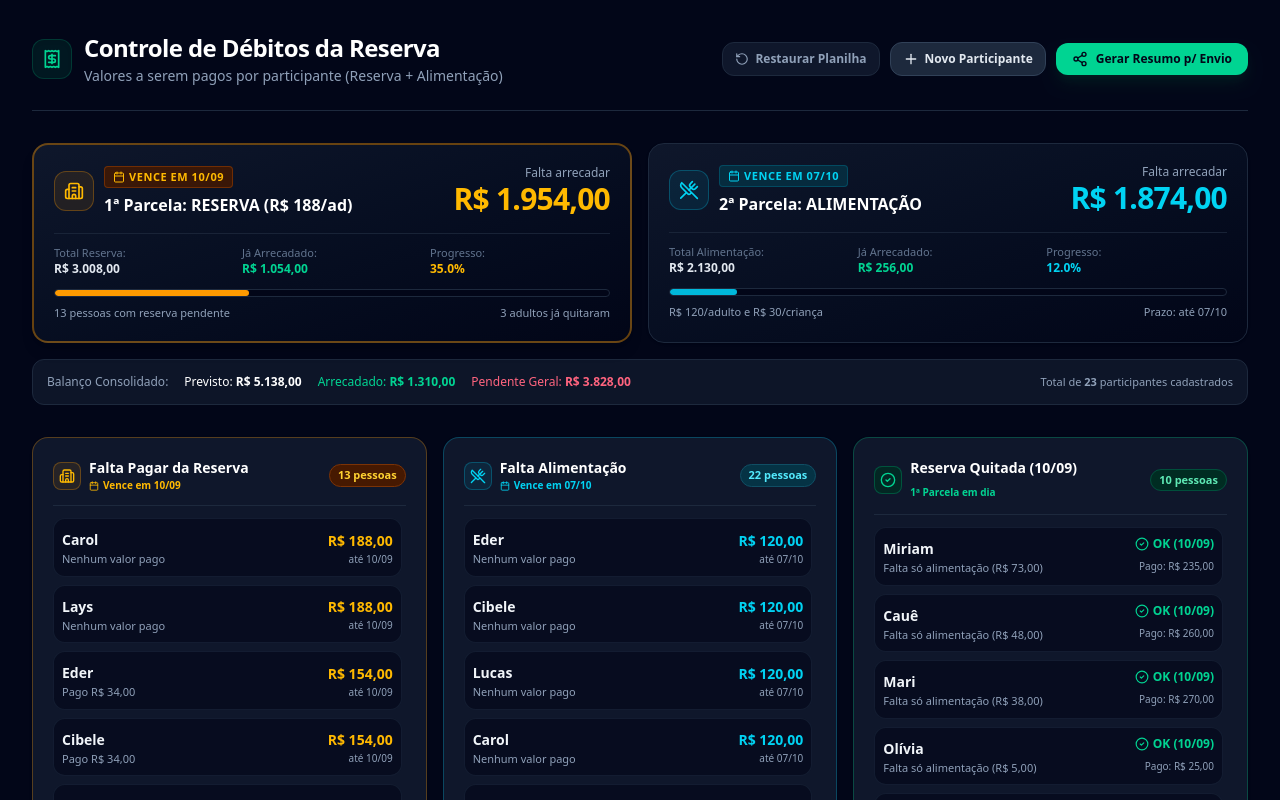
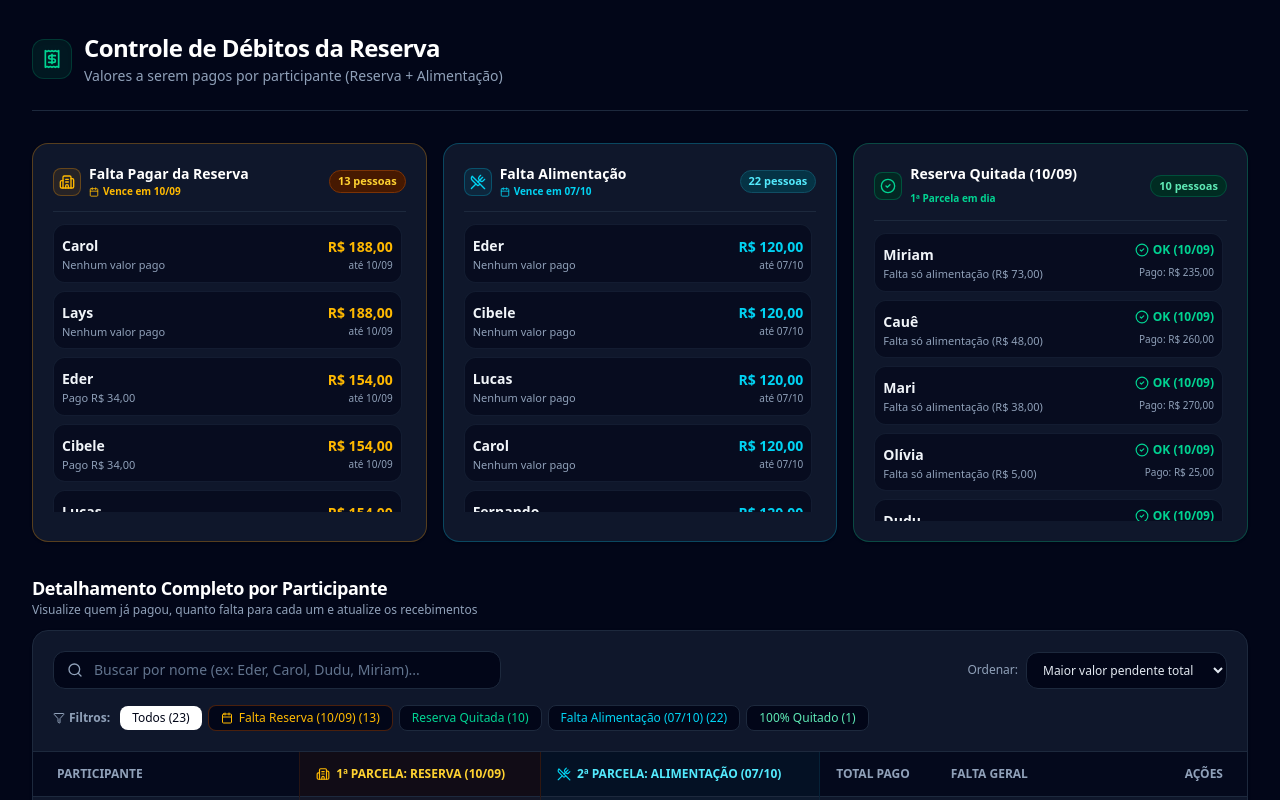
Before and after one commit to caue1financas-beep/Reserva-Socorro, a React (Vite) app: page / in a window 1280 px wide. Shown: the top 800 px of the page. Built offline with nearby package versions, Linux system fonts and the light colour scheme.

Commit message:
refactor: remove metric cards and header actions
Clean up the UI by removing the MetricCards component and disabling
header interaction buttons to simplify the interface.

```diff
--- a/src/App.tsx
+++ b/src/App.tsx
@@ -2,7 +2,6 @@ import React, { useState, useEffect } from 'react';
 import { INITIAL_DEBT_DATA } from './data/initialData';
 import { PersonDebt } from './types';
 import { Header } from './components/Header';
-import { MetricCards } from './components/MetricCards';
 import { SummaryHighlights } from './components/SummaryHighlights';
 import { DebtTable } from './components/DebtTable';
 import { PaymentModal } from './components/PaymentModal';
@@ -112,11 +111,6 @@ export default function App() {
           onAddNewPerson={() => setIsAddModalOpen(true)}
         />
 
-        {/* Global Key Metrics */}
-        <section id="section-metrics" aria-label="Métricas Principais">
-          <MetricCards data={data} />
-        </section>
-
         {/* Highlight Insights */}
         <section id="section-highlights" aria-label="Destaques e Resumo de Quitação">
           <SummaryHighlights
--- a/src/components/Header.tsx
+++ b/src/components/Header.tsx
@@ -1,18 +1,13 @@
 import React from 'react';
-import { Share2, RotateCcw, Plus, Receipt, Download } from 'lucide-react';
-import { PersonDebt } from '../types';
+import { Receipt } from 'lucide-react';
 
 interface HeaderProps {
-  onOpenShareModal: () => void;
-  onResetData: () => void;
-  onAddNewPerson: () => void;
+  onOpenShareModal?: () => void;
+  onResetData?: () => void;
+  onAddNewPerson?: () => void;
 }
 
-export const Header: React.FC<HeaderProps> = ({
-  onOpenShareModal,
-  onResetData,
-  onAddNewPerson,
-}) => {
+export const Header: React.FC<HeaderProps> = () => {
   return (
     <header id="app-header" className="flex flex-col md:flex-row md:items-center md:justify-between gap-4 pb-6 border-b border-slate-800">
       <div>
@@ -30,36 +25,6 @@ export const Header: React.FC<HeaderProps> = ({
           </div>
         </div>
       </div>
-
-      <div className="flex flex-wrap items-center gap-2.5">
-        <button
-          type="button"
-          id="btn-reset-data"
-          onClick={onResetData}
-          title="Restaurar dados originais da planilha"
-          className="px-3 py-2 text-xs font-semibold text-slate-400 hover:text-slate-200 bg-slate-900 hover:bg-slate-800 border border-slate-800 rounded-xl flex items-center gap-1.5 transition"
-        >
-          <RotateCcw className="w-3.5 h-3.5" /> Restaurar Planilha
-        </button>
-
-        <button
-          type="button"
-          id="btn-add-person"
-          onClick={onAddNewPerson}
-          className="px-3 py-2 text-xs font-semibold text-slate-200 hover:text-white bg-slate-800 hover:bg-slate-700 border border-slate-700 rounded-xl flex items-center gap-1.5 transition"
-        >
-          <Plus className="w-4 h-4" /> Novo Participante
-        </button>
-
-        <button
-          type="button"
-          id="btn-open-share-summary"
-          onClick={onOpenShareModal}
-          className="px-4 py-2 text-xs font-bold text-slate-950 bg-emerald-400 hover:bg-emerald-300 rounded-xl shadow-lg shadow-emerald-950/50 flex items-center gap-2 transition"
-        >
-          <Share2 className="w-4 h-4" /> Gerar Resumo p/ Envio
-        </button>
-      </div>
     </header>
   );
 };
```
